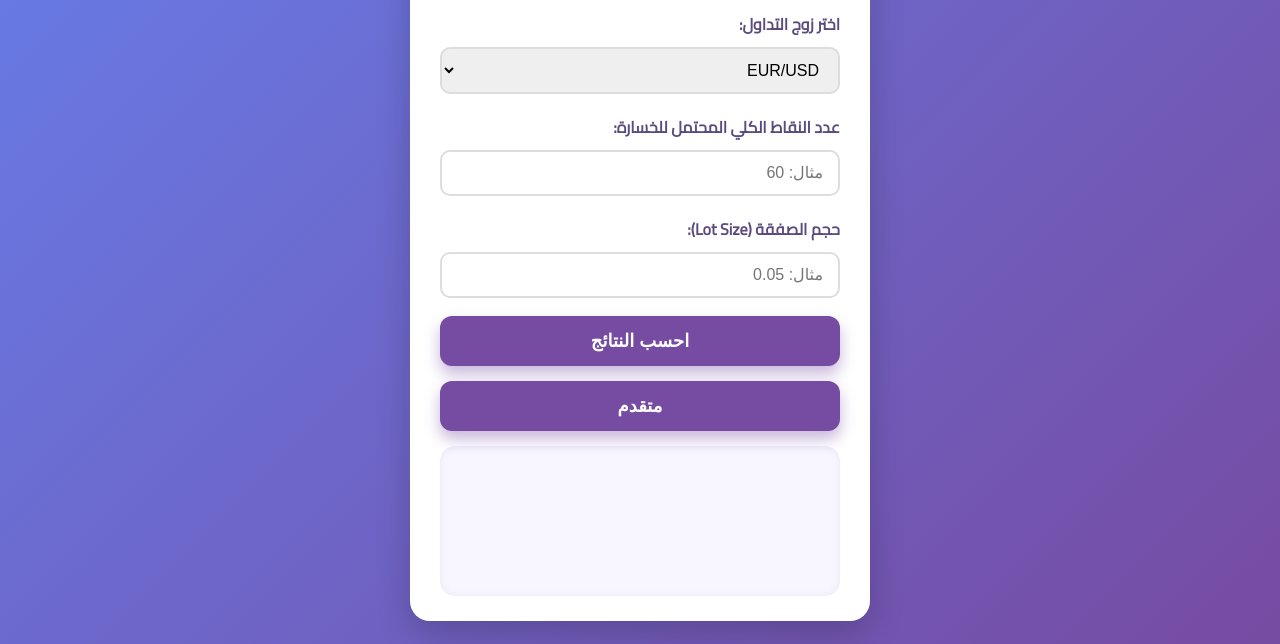
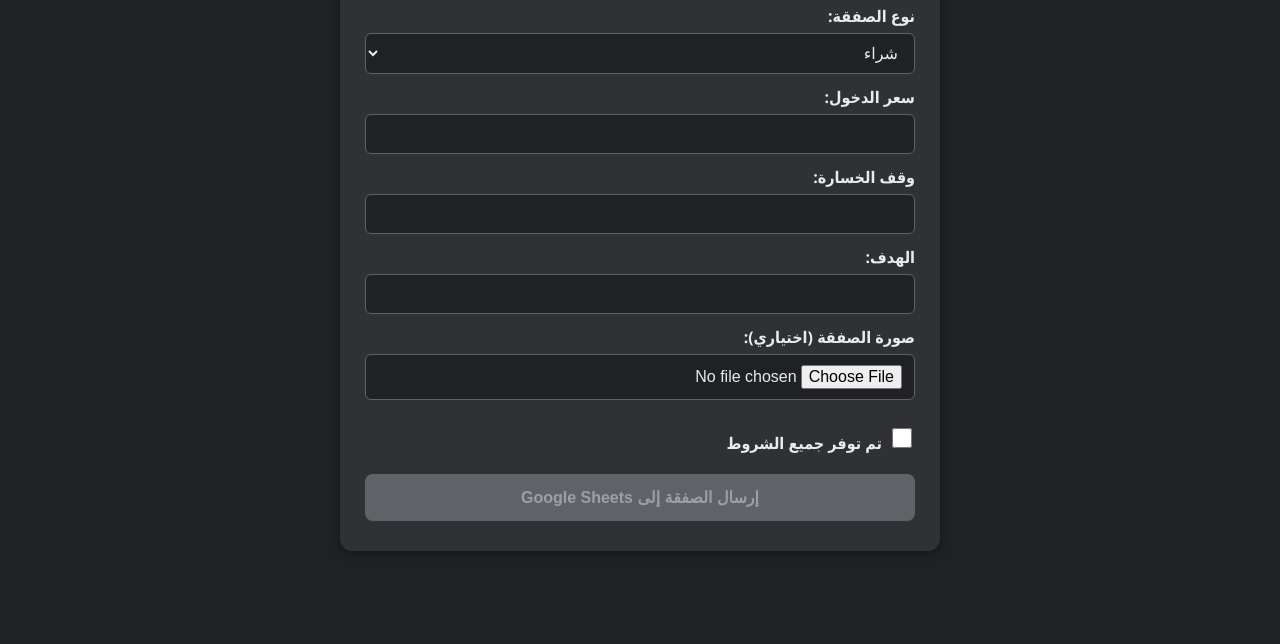
Before and after one commit to MohNneE/forex-calculator2025, a plain HTML site: page index.html in a window 1280 px wide. Shown: the part 196-840 px from the top of the page. After the commit the page ends 800 px from the top, so only its background shows below. Drawn offline with Linux system fonts and the light colour scheme.

Commit message:
Update index.html

```diff
--- a/index.html
+++ b/index.html
@@ -2,261 +2,207 @@
 <html lang="ar">
 <head>
   <meta charset="UTF-8" />
-<meta name="viewport" content="width=device-width, initial-scale=1, maximum-scale=1" />
-<title>حاسبة خسائر وأرباح التداول</title>
-
-<!-- أيقونة التطبيق -->
-<link rel="apple-touch-icon" sizes="180x180" href="math.png" />
-<link rel="icon" type="image/png" sizes="32x32" href="math.png" />
-<link rel="icon" type="image/png" sizes="16x16" href="math.png" />
-
+  <meta name="viewport" content="width=device-width, initial-scale=1" />
+  <title>إضافة الصفقات</title>
   <style>
-  @import url('https://fonts.googleapis.com/css2?family=Cairo&display=swap');
-
+    html, body {
+      margin: 0; padding: 0; height: 100%;
+      font-family: 'Segoe UI', Tahoma, Geneva, Verdana, sans-serif;
+      direction: rtl;
+      background: #202124;
+      color: #e8eaed;
+      overflow-x: hidden;
+    }
     body {
-    font-family: 'Cairo', sans-serif;
-    direction: rtl;
-    background: linear-gradient(135deg, #667eea 0%, #764ba2 100%);
-    margin: 0;
-    padding: 20px;
-    color: #333;
-    min-height: 100vh;
       display: flex;
       flex-direction: column;
       align-items: center;
+      min-height: 100vh;
+      padding: 20px 15px 80px;
+      box-sizing: border-box;
     }
-
-  .sponsor {
+    h2 {
+      color: #fbbc04;
+      margin-bottom: 15px;
       text-align: center;
-    font-weight: bold;
-    color: #ffffff;
-    background-color: rgba(0, 0, 0, 0.3);
-    padding: 10px;
-    margin-bottom: 20px;
+    }
+    form {
+      max-width: 600px;
+      width: 100%;
+      background: #303134;
+      padding: 20px 25px 30px;
       border-radius: 12px;
+      box-shadow: 0 2px 10px rgba(0,0,0,0.4);
+      box-sizing: border-box;
+    }
+    label {
+      font-weight: 600;
+      margin-top: 12px;
+      display: block;
+      color: #e8eaed;
+    }
+    input, select {
+      width: 100%;
+      padding: 10px 12px;
+      margin-top: 6px;
+      border-radius: 6px;
+      background: #202124;
+      color: #e8eaed;
+      border: 1px solid #5f6368;
       font-size: 16px;
+      box-sizing: border-box;
+    }
+    .checkbox-container {
+      display: flex;
+      align-items: center;
+      margin-top: 20px;
+      user-select: none;
+    }
+    .checkbox-container input[type="checkbox"] {
+      width: 20px;
+      height: 20px;
+      margin-left: 10px;
+      cursor: pointer;
+    }
+    .checkbox-container label {
+      cursor: pointer;
+      font-weight: 700;
+      color: #e8eaed;
+    }
+    button {
+      margin-top: 20px;
+      padding: 14px;
       width: 100%;
-    max-width: 400px;
-    box-shadow: 0 4px 12px rgba(0,0,0,0.2);
-  }
-
-  .calculator {
-    background: #fff;
-    border-radius: 20px;
-    padding: 25px 30px;
-    width: 100%;
-    max-width: 400px;
-    box-shadow: 0 12px 35px rgba(0,0,0,0.2);
-  }
-
-  h2 {
-    text-align: center;
-    margin-bottom: 25px;
+      background: #fbbc04;
+      border: none;
+      border-radius: 8px;
+      color: #202124;
       font-weight: 700;
-    color: #4b0082;
-  }
-
-  label {
-    display: block;
-    margin-bottom: 8px;
-    font-weight: 600;
-    color: #5a4a7d;
-  }
-
-  select, input {
-    width: 100%;
-    padding: 12px 15px;
       font-size: 16px;
-    border-radius: 10px;
-    border: 2px solid #ddd;
-    outline: none;
-    transition: border-color 0.3s ease;
-    box-sizing: border-box;
-    margin-bottom: 18px;
-  }
-
-  select:focus, input:focus {
-    border-color: #764ba2;
-  }
-
-  button {
-    width: 100%;
-    background: #764ba2;
-    color: #fff;
-    font-size: 18px;
-    font-weight: 700;
-    padding: 14px 0;
-    border: none;
-    border-radius: 12px;
       cursor: pointer;
       transition: background-color 0.3s ease;
-    margin-bottom: 15px;
-    box-shadow: 0 8px 15px rgba(118, 75, 162, 0.4);
     }
-
-  button:hover {
-    background: #5a397d;
-    box-shadow: 0 10px 20px rgba(90, 57, 125, 0.6);
+    button:disabled {
+      background: #5f6368;
+      color: #9aa0a6;
+      cursor: not-allowed;
     }
-
-  .result {
-    background: #f8f7ff;
-    border-radius: 15px;
-    padding: 15px 20px;
-    font-weight: 600;
-    box-shadow: inset 0 0 8px rgba(118, 75, 162, 0.1);
-    line-height: 1.8;
-    min-height: 120px;
-    white-space: normal;
+    button:hover:not(:disabled) {
+      background: #e3aa00;
     }
-
-  .line {
-    white-space: nowrap;
-    overflow: hidden;
-    text-overflow: ellipsis;
-    margin: 4px 0;
-  }
-
-  @media (max-width: 450px) {
-    .calculator {
-      padding: 20px;
-      max-width: 100%;
-      border-radius: 15px;
-    }
-    h2 {
-      font-size: 18px;
+    @media (max-width: 650px) {
+      form {
+        padding: 15px 20px 25px;
       }
       button {
-      font-size: 16px;
-      padding: 12px 0;
+        font-size: 14px;
+        padding: 12px;
       }
     }
   </style>
 </head>
 <body>
 
-<div class="sponsor">هذا التطبيق برعاية ابو يوسف البياتي</div>
+<h2>إضافة الصفقات</h2>
 
-<div class="calculator">
-  <h2>حاسبة خسائر وأرباح التداول</h2>
-
-  <label>اختر زوج التداول:</label>
-  <select id="pair">
-    <option value="10">EUR/USD</option>
-    <option value="10">GBP/USD</option>
-    <option value="10">USD/JPY</option>
-    <option value="10">USD/CHF</option>
-    <option value="10">AUD/USD</option>
-    <option value="10">NZD/USD</option>
-    <option value="10">USD/CAD</option>
-    <option value="100">XAU/USD (ذهب)</option>
-    <option value="50">XAG/USD (فضة)</option>
-    <option value="BTC/USD">BTC/USD (بتكوين)</option>
+<form id="tradeForm">
+  <label for="pair">زوج التداول:</label>
+  <select id="pair" name="pair" required>
+    <option value="EUR/USD">EUR/USD</option>
+    <option value="XAU/USD">XAU/USD</option>
+    <option value="BTC/USD">BTC/USD</option>
+    <option value="USD/JPY">USD/JPY</option>
   </select>
 
-  <label>عدد النقاط الكلي المحتمل للخسارة:</label>
-  <input type="number" id="totalPips" placeholder="مثال: 60" />
+  <label for="type">نوع الصفقة:</label>
+  <select id="type" name="type" required>
+    <option value="شراء">شراء</option>
+    <option value="بيع">بيع</option>
+  </select>
 
-  <label>حجم الصفقة (Lot Size):</label>
-  <input type="number" step="0.01" id="lotSize" placeholder="مثال: 0.05" />
+  <label for="entry">سعر الدخول:</label>
+  <input type="number" step="0.0001" id="entry" name="entry" required />
 
-  <button onclick="calculate()">احسب النتائج</button>
-  <button onclick="goToAdvanced()">متقدم</button>
+  <label for="sl">وقف الخسارة:</label>
+  <input type="number" step="0.0001" id="sl" name="sl" required />
 
-  <div class="result" id="result"></div>
+  <label for="tp">الهدف:</label>
+  <input type="number" step="0.0001" id="tp" name="tp" required />
+
+  <label for="image">صورة الصفقة (اختياري):</label>
+  <input type="file" id="image" accept="image/*" />
+
+  <div class="checkbox-container">
+    <input type="checkbox" id="conditionsCheck" />
+    <label for="conditionsCheck">تم توفر جميع الشروط</label>
   </div>
 
+  <button type="submit" id="addTradeBtn" disabled>إرسال الصفقة إلى Google Sheets</button>
+</form>
+
 <script>
-function calculate() {
-  const totalPips = parseFloat(document.getElementById("totalPips").value);
-  const lotSize = parseFloat(document.getElementById("lotSize").value);
+  const form = document.getElementById('tradeForm');
+  const conditionsCheck = document.getElementById('conditionsCheck');
+  const addTradeBtn = document.getElementById('addTradeBtn');
+  const imageInput = document.getElementById('image');
 
-  const pairSelect = document.getElementById("pair");
-  const pairValue = pairSelect.options[pairSelect.selectedIndex].value;
+  conditionsCheck.addEventListener('change', () => {
+    addTradeBtn.disabled = !conditionsCheck.checked;
+  });
 
-  let pipValue = 1; // الافتراضي = 1 دولار للنقطة لكل لوت
+  form.addEventListener('submit', async e => {
+    e.preventDefault();
 
-  if (pairValue === "BTC/USD") {
-    pipValue = 1;
-  } else if (pairValue === "100") {
-    pipValue = 100;
-  } else if (pairValue === "50") {
-    pipValue = 50;
-  } else {
-    pipValue = 1;
-  }
-
-  if (isNaN(totalPips) || isNaN(lotSize)) {
-    document.getElementById("result").innerText = "يرجى إدخال جميع القيم بشكل صحيح.";
+    if (!conditionsCheck.checked) {
+      alert("يجب تفعيل 'تم توفر جميع الشروط' قبل إضافة الصفقة.");
       return;
     }
 
-  const pips1 = totalPips;
-  const pips2 = Math.max(0, totalPips - 10);
-  const pips3 = totalPips / 2;
+    const file = imageInput.files[0];
 
-  const loss1 = pips1 * lotSize * pipValue;
-  const loss2 = pips2 * lotSize * pipValue;
-  const loss3 = pips3 * lotSize * pipValue;
+    // لتحويل الصورة إلى نص Base64
+    const toBase64 = file =>
+      new Promise((resolve, reject) => {
+        const reader = new FileReader();
+        reader.readAsDataURL(file);
+        reader.onload = () => resolve(reader.result);
+        reader.onerror = error => reject(error);
+      });
 
-  let totalLoss = loss1 + loss2 + loss3;
+    const imageData = file ? await toBase64(file) : '';
 
-  const profit1 = 0;
-  const profit2 = 10 * lotSize * pipValue;
-  const profit3 = pips3 * lotSize * pipValue;
+    const newTrade = {
+      pair: form.pair.value,
+      type: form.type.value,
+      entry: form.entry.value,
+      sl: form.sl.value,
+      tp: form.tp.value,
+      image: imageData,
+      result: 'جارية'
+    };
 
-  let totalProfit = profit1 + profit2 + profit3;
+    try {
+      const response = await fetch("https://script.google.com/macros/s/AKfycbxyrzh3Tgx1PpJ0NKujd0ddfZPzJh2ux-GzXEMUmdnmX6AyX8-Fja__w_zwQsV63m0T/exec", {
+        method: 'POST',
+        body: JSON.stringify(newTrade),
+        headers: {
+          'Content-Type': 'application/json'
+        }
+      });
 
-  let fourthLoss = 0;
-  let fourthProfit = 0;
-  let fourthOutputLoss = "";
-  let fourthOutputProfit = "";
-
-  if (pips3 >= 15) {
-    fourthLoss = 10 * lotSize * pipValue;
-    fourthProfit = (totalPips - 10) * lotSize * pipValue;
-
-    totalLoss += fourthLoss;
-    totalProfit += fourthProfit;
-
-    fourthOutputLoss = `الصفقة الرابعة : 10 نقطة ➜ خسارة = $${Math.round(fourthLoss)}`;
-    fourthOutputProfit = `الصفقة الرابعة : ${totalPips - 10} نقطة ➜ ربح = $${Math.round(fourthProfit)}`;
+      if (response.ok) {
+        alert("✅ تم إرسال الصفقة بنجاح إلى Google Sheets.");
+        form.reset();
+        addTradeBtn.disabled = true;
+        conditionsCheck.checked = false;
+      } else {
+        alert("حدث خطأ أثناء الإرسال. الرجاء المحاولة لاحقًا.");
       }
-
-  const netResult = totalProfit - totalLoss;
-  const ratio = totalLoss > 0 ? Math.round((totalProfit / totalLoss) * 100) : 0;
-
-  document.getElementById("result").innerHTML = `
-    <div>
-      <div style="color: red; font-weight: bold;">📉 الخسائر:</div>
-      <div class="line">الصفقة الأولى : ${pips1} نقطة ➜ خسارة = $${Math.round(loss1)}</div>
-      <div class="line">الصفقة الثانية : ${pips2} نقطة ➜ خسارة = $${Math.round(loss2)}</div>
-      <div class="line">الصفقة الثالثة : ${pips3} نقطة ➜ خسارة = $${Math.round(loss3)}</div>
-      ${fourthOutputLoss ? `<div class="line">${fourthOutputLoss}</div>` : ""}
-      <div class="line" style="color: red; font-weight: bold;">✅ إجمالي الخسارة = $${Math.round(totalLoss)}</div>
-    </div>
-
-    <br>
-
-    <div>
-      <div style="color: green; font-weight: bold;">📈 الأرباح بعد التصحيح:</div>
-      <div class="line">الصفقة الأولى : 0 نقطة ➜ ربح = $${Math.round(profit1)}</div>
-      <div class="line">الصفقة الثانية : 10 نقاط ➜ ربح = $${Math.round(profit2)}</div>
-      <div class="line">الصفقة الثالثة : ${pips3} نقطة ➜ ربح = $${Math.round(profit3)}</div>
-      ${fourthOutputProfit ? `<div class="line">${fourthOutputProfit}</div>` : ""}
-      <div class="line" style="color: green; font-weight: bold;">✅ إجمالي الأرباح = $${Math.round(totalProfit)}</div>
-    </div>
-
-    <br>
-
-    <div class="line"><strong>📊 النتيجة النهائية = ${netResult >= 0 ? "ربح" : "خسارة"} = $${Math.round(netResult)}</strong></div>
-    <div class="line"><strong>📈 نسبة الربح إلى الخسارة = ${ratio}%</strong></div>
-  `;
+    } catch (err) {
+      console.error(err);
+      alert("حدث خلل في الاتصال. تأكد من الإنترنت.");
     }
-
-function goToAdvanced() {
-  window.location.href = "advanced.html";
-}
+  });
 </script>
 
 </body>
```
Lines whose indentation alone changed are shown as unchanged.
